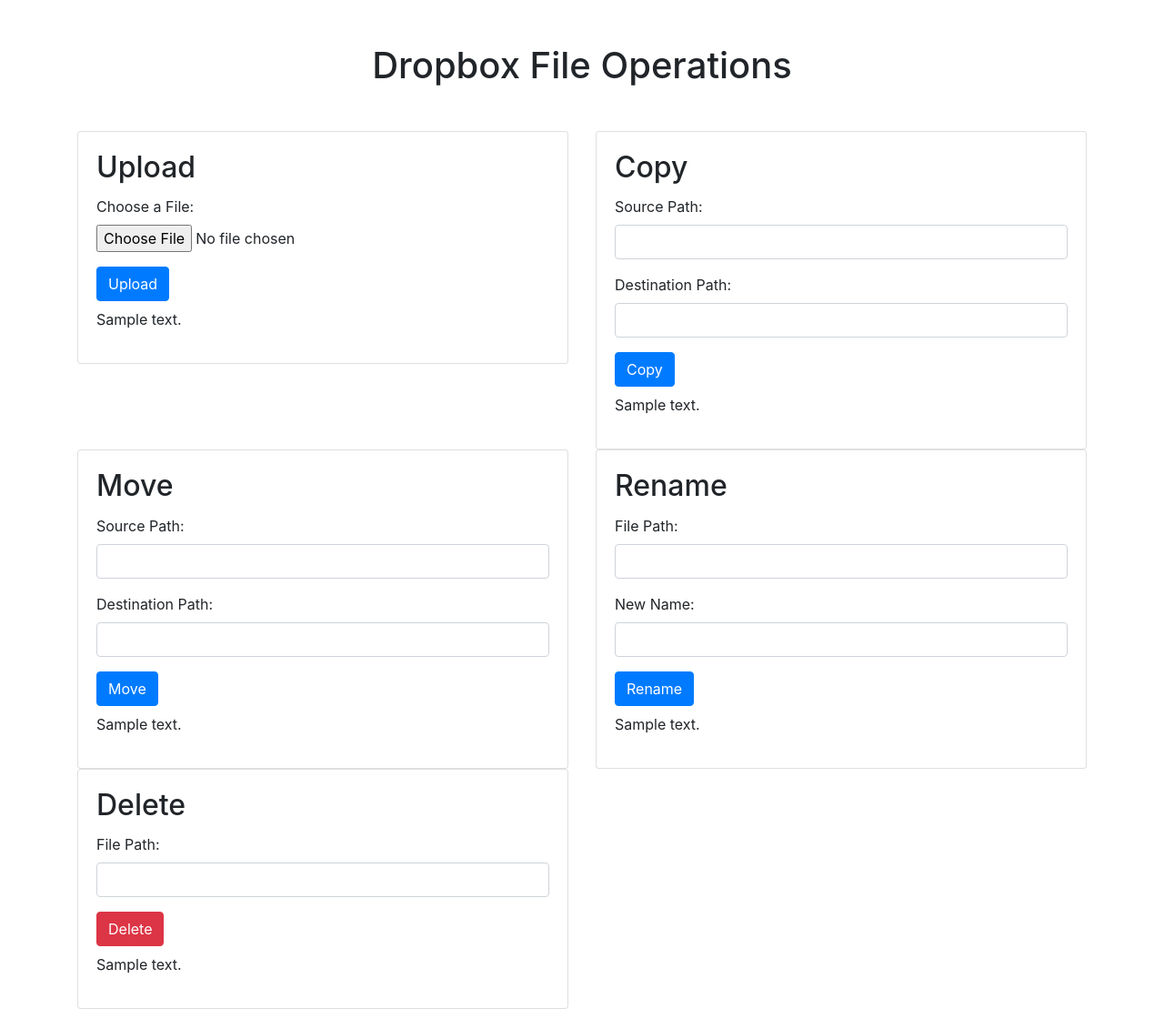
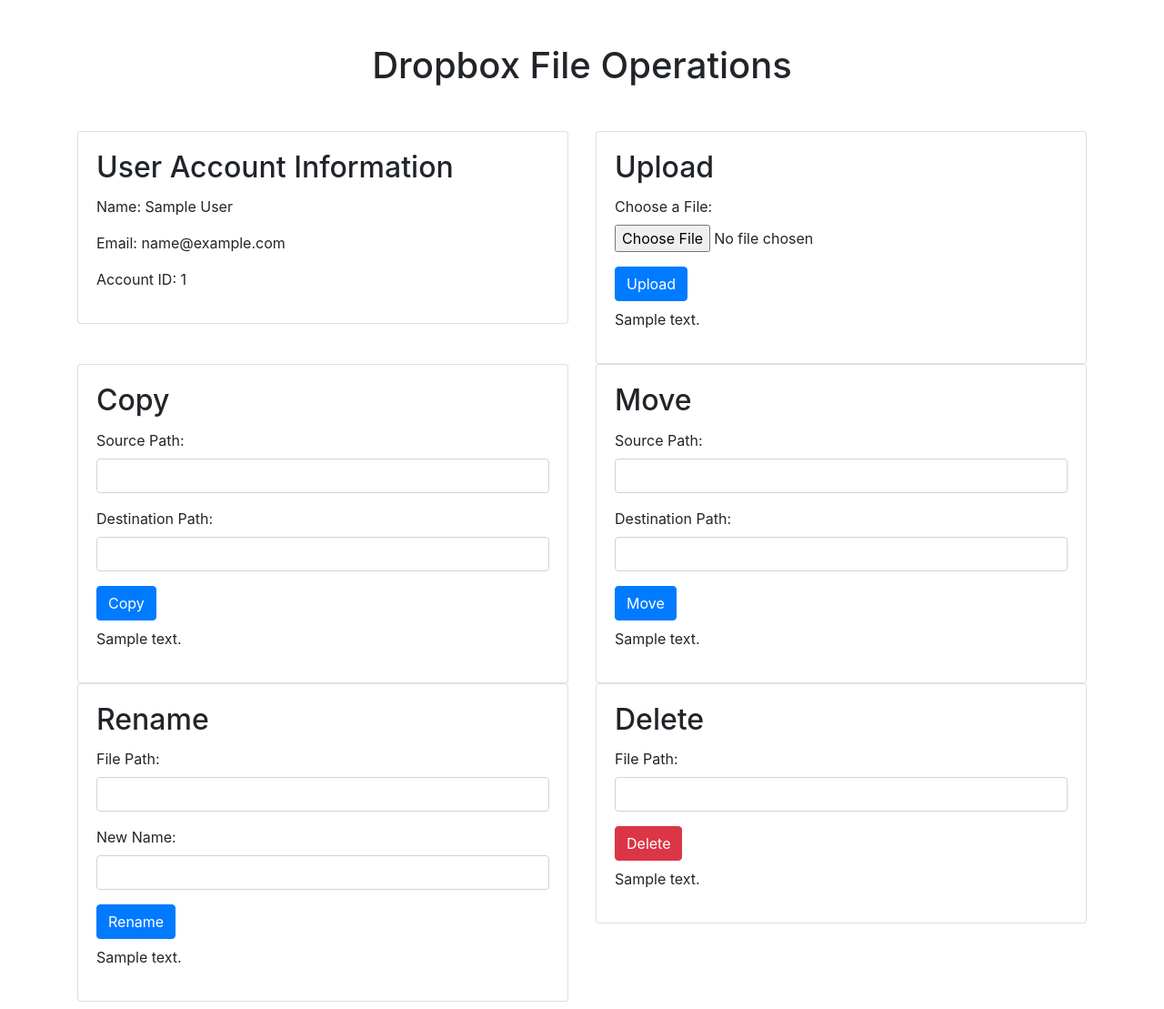
Before and after one commit to espSiyam/Varsity_Project, a Python web app: template SOA/task2/attempt2/templates/homepage.html in a window 1280 px wide. Shown: the whole page at 91% size. Run offline with Jinja, Linux system fonts and the light colour scheme; the template is opened without the code that fills it: most values are stand-ins (such as "Sample title", 1, 10 or a date in 2020); some libraries are stand-ins or nearby versions.

Commit message:
user info

```diff
--- a/SOA/task2/attempt2/templates/homepage.html
+++ b/SOA/task2/attempt2/templates/homepage.html
@@ -11,6 +11,17 @@
     <div class="container mt-5">
         <h1 class="text-center">Dropbox File Operations</h1>
         <div class="row mt-5">
+            <!-- card for retriving user information from dropbox account -->
+            <div class="col-md-6">
+                <div class="card">
+                    <div class="card-body">
+                        <h2 class="card-title">User Account Information</h2>
+                        <p>Name: {{ user_info.name.display_name }}</p>
+                        <p>Email: {{ user_info.email }}</p>
+                        <p>Account ID: {{ user_info.account_id }}</p>
+                    </div>
+                </div>
+            </div>
             <div class="col-md-6">
                 <div class="card">
                     <div class="card-body">
```
Also changed, not shown: SOA/task2/attempt2/main.py (+19 -3 lines), SOA/task2/attempt2/tirtha_app.py (renamed from SOA/task2/attempt2/dropbox.py).
